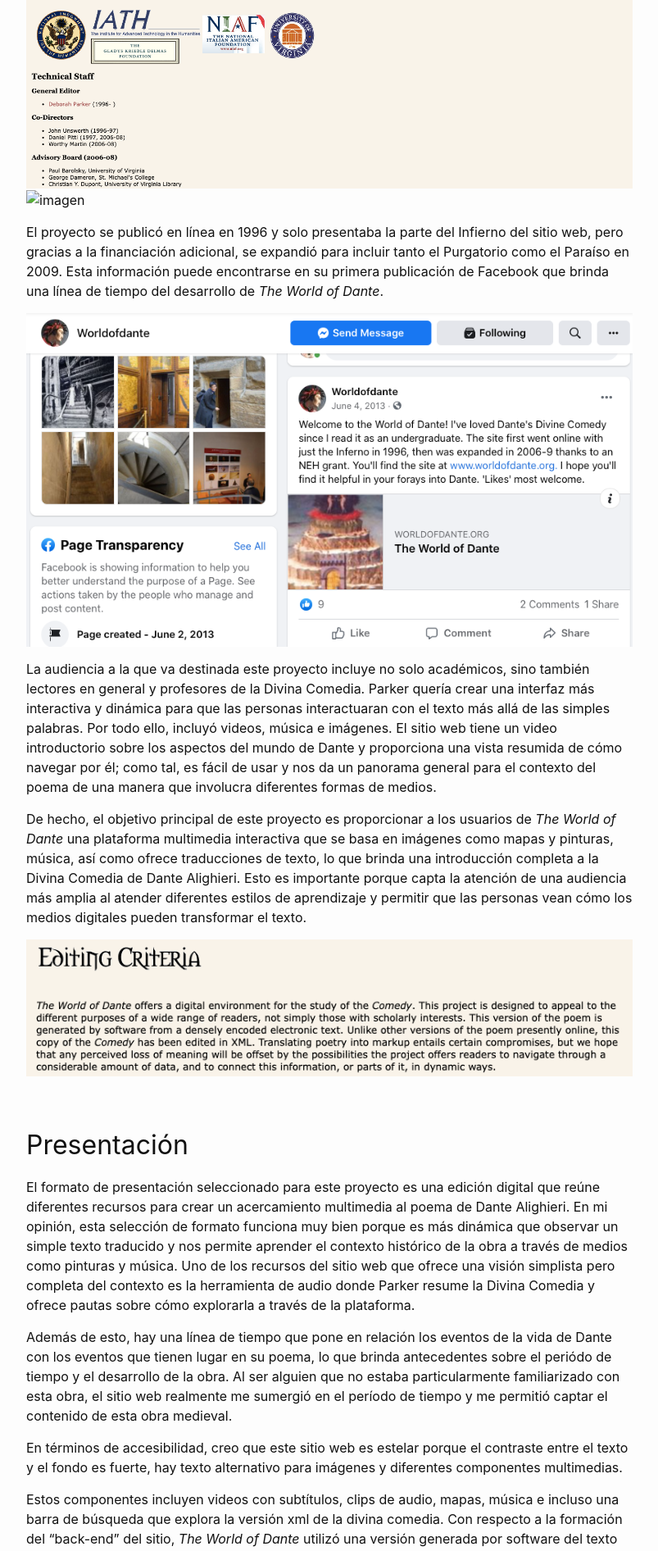
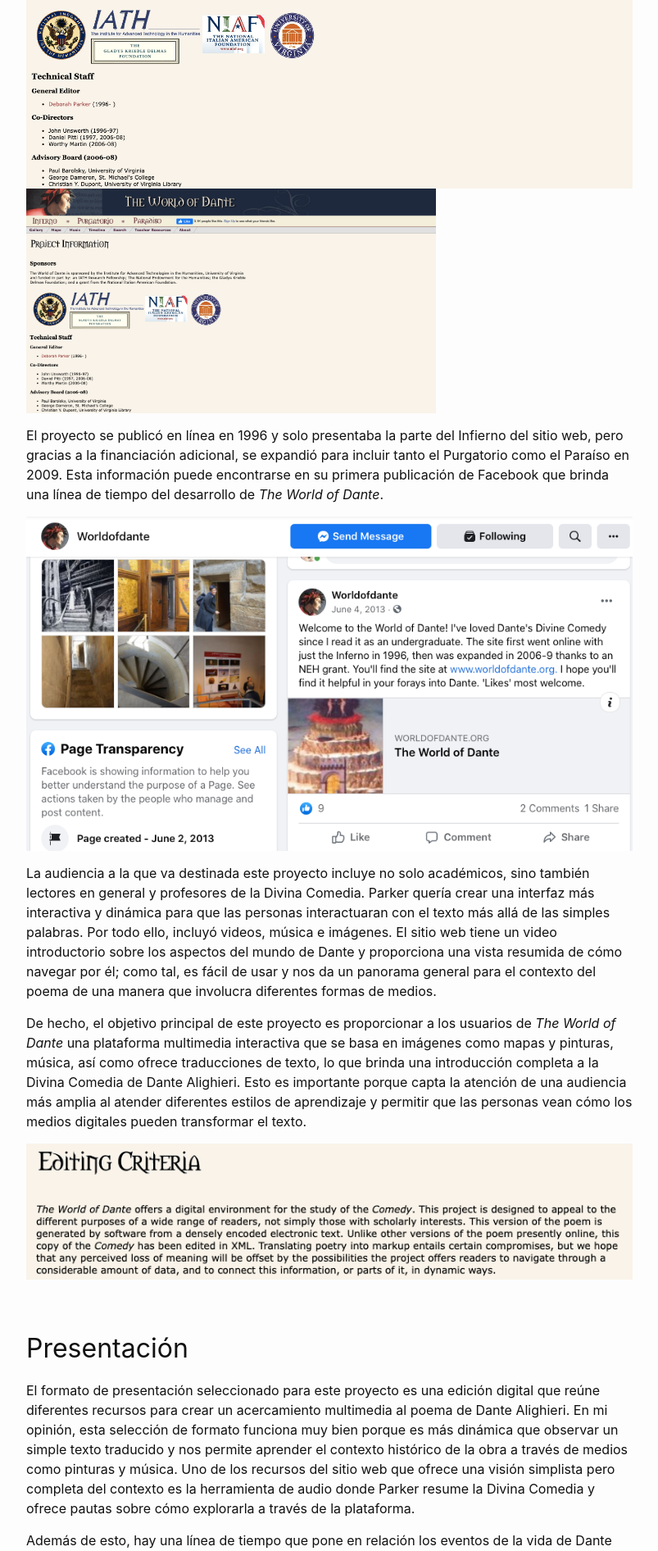
Before and after one commit to miladvh/miladvh.github.io, a Jekyll site: the page built from _posts/2021-10-04-edición-digital.md, in a window 1280 px wide. Shown: the part 973-2865 px from the top of the page at 82% size, without its empty margins (238-1041 px from the left). Built offline with Jekyll 4.4.1, drawn with Linux system fonts in a browser that asks for light colours.

Commit message:
Update 2021-10-04-edición-digital.md

```diff
--- a/_posts/2021-10-04-edición-digital.md
+++ b/_posts/2021-10-04-edición-digital.md
@@ -12,7 +12,7 @@ URL: <http://www.worldofdante.org/about.html>
 *The World of Dante* es una edición digital que combina elementos multimedia con textos traducidos para proporcionar a los usuarios una mejor comprensión de la Divina Comedia. Este proyecto está patrocinado por the Institute of Advanced Technologies in the Humanities y la Universidad de Virginia. *The World of Dante* fue financiado por varios  organismos incluyendo el IATH Research Fellowship, The National Endowment for the Humanities, The Gladys Krieble Delmas Foundation, y recibió una subvención de the National Italian American Foundation. La editora general del proyecto es Deborah Parker, profesora en el departamento de español, italiano y portugúes de la Universidad de Virginia. Junto a ella, el sitio acredita a un consejo asesor, gerentes de proyectos, programadores, analistas, diseñadores web y asistentes de investigación que ayudaron a la formación de *The World of Dante*. Con esta información, llegué a la conclusión de que a todos los participantes del proyecto se les dio su crédito e incluso su participación se delineó mediante agrupaciones de sus roles.
 
 ![imagen](/assets/images/SPA410_Imagenes.jpg/001.png)
-<img src="/assests/images/SPA410_Imagenes.jpg/001.png" alt="imagen" width="500">
+<img src="/assets/images/SPA410_Imagenes.jpg/001.png" alt="imagen" width="500">
 
 El proyecto se publicó en línea en 1996 y solo presentaba la parte del Infierno del sitio web, pero gracias a la financiación adicional, se expandió para incluir tanto el Purgatorio como el Paraíso en 2009. Esta información puede encontrarse en su primera publicación de Facebook que brinda una línea de tiempo del desarrollo de *The World of Dante*.
 
```
